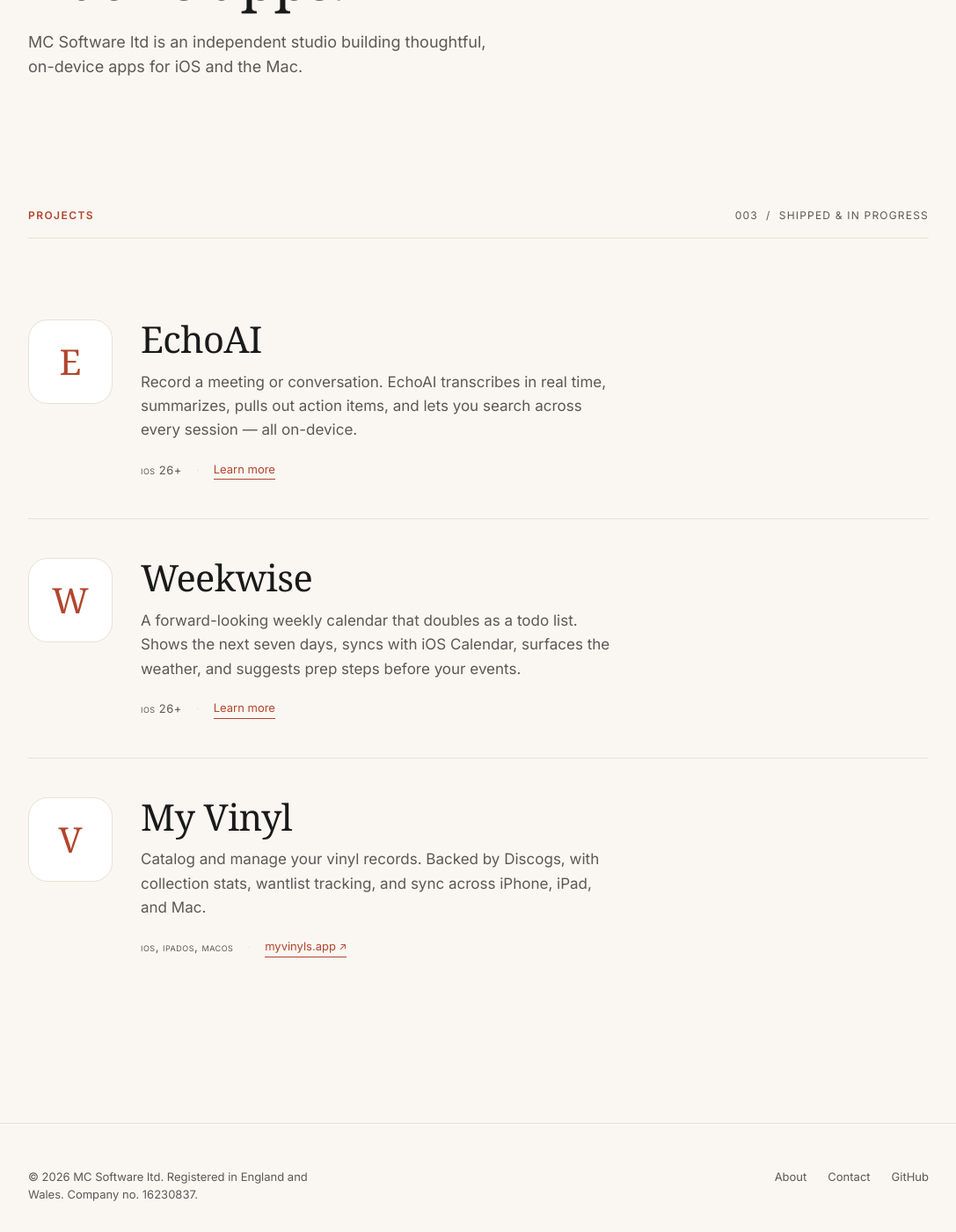
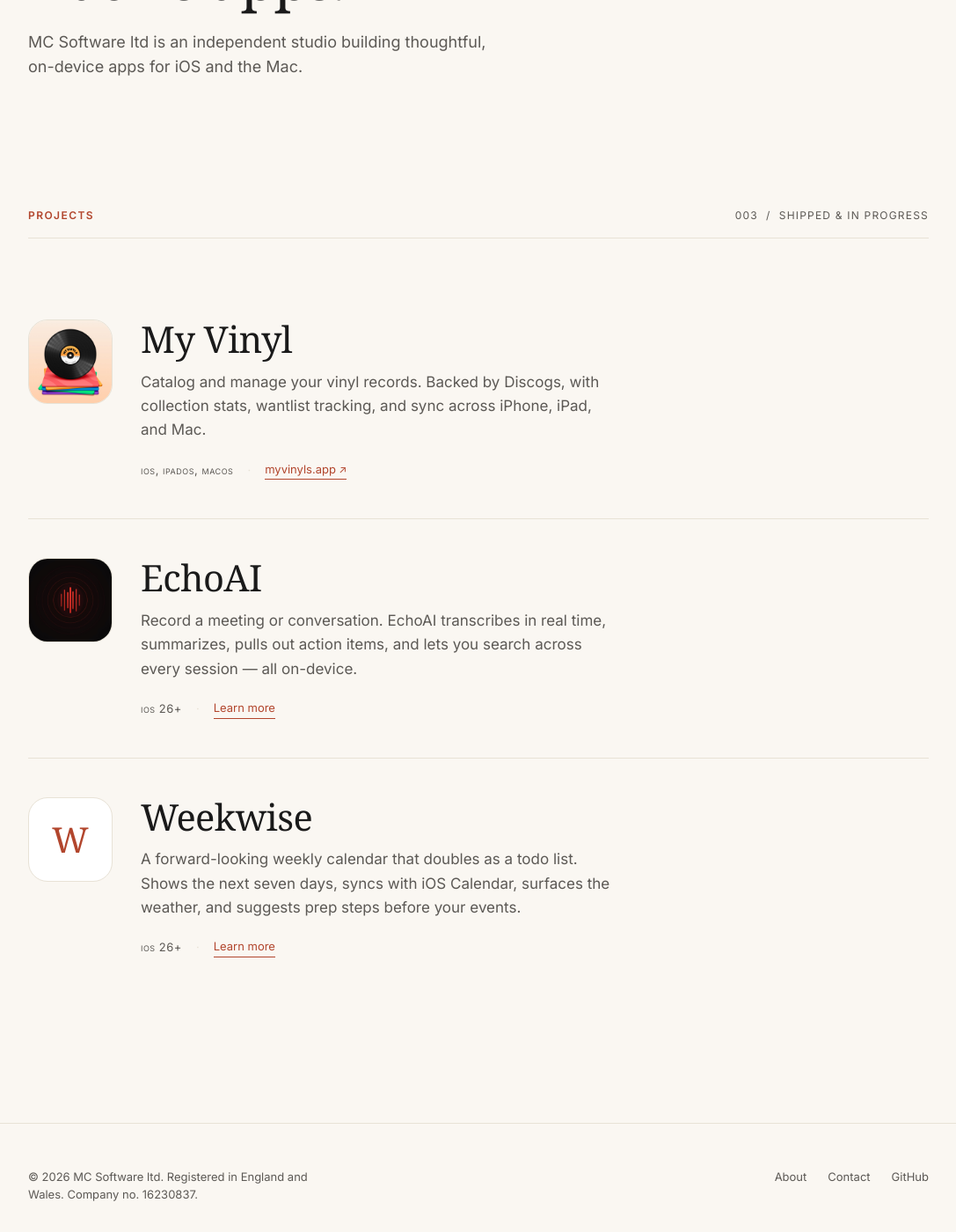
Before and after one commit to mcsoftwareltd/mcsoftware.dev, a Jekyll site: the page built from index.md, in a window 1280 px wide and 1400 px high, scrolled down 386 px. Shown: the whole window at 88% size, without its empty margins (96-1183 px from the left). Built offline with Jekyll 4.4.1, drawn with Linux system fonts in a browser that asks for light colours; some web fonts are replaced.

Commit message:
Fixes and additions

```diff
--- a/_includes/project_card.html
+++ b/_includes/project_card.html
@@ -5,16 +5,10 @@
 {%- assign p = include.project -%}
 <article class="project-card" id="{{ p.slug }}">
   <div class="project-card__icon">
-    {%- comment -%}
-      If an icon file has been uploaded, Jekyll will still render the <img>
-      even if the file is missing at build time — so we gate on a simple
-      convention: any project whose icon_placeholder is set falls back to
-      the typographic placeholder until a real icon is dropped in.
-    {%- endcomment -%}
-    {%- if p.icon_placeholder -%}
+    {%- if p.show_icon and p.icon -%}
+      <img src="{{ p.icon | relative_url }}" alt="{{ p.name }} app icon">
+    {%- elsif p.icon_placeholder -%}
       <span class="project-card__icon--placeholder" aria-hidden="true">{{ p.icon_placeholder }}</span>
-    {%- else -%}
-      <img src="{{ p.icon | relative_url }}" alt="{{ p.name }} app icon">
     {%- endif -%}
   </div>
   <div class="project-card__body">
```
Also changed, not shown: _data/projects.yml (+17 -15 lines), assets/images/echoai/icon.jpg (added), assets/images/myvinyl/icon.jpg (added).
